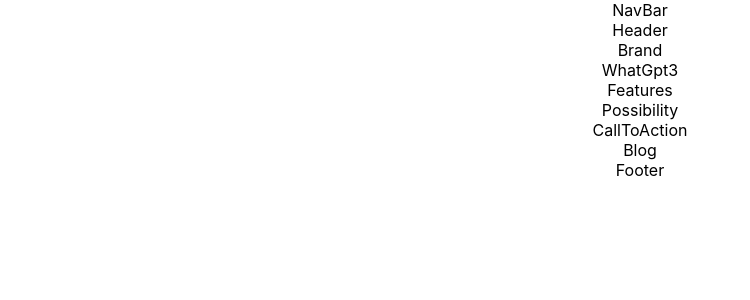
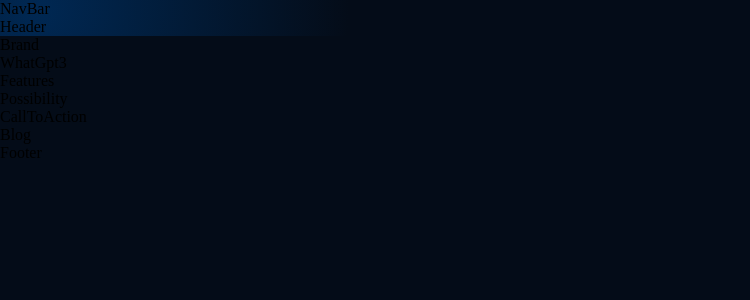
Before and after one commit to Richie1136/gpt3-reactjs, a JavaScript app in the folder gpt3/: page / in a window 1280 px wide. Shown: the top 300 px of the page, without its empty margins (0-750 px from the left). Built offline with nearby package versions, Linux system fonts and the light colour scheme; the HTML template or start-up script is replaced by a standard one.

Commit message:
Adding styling for my application

```diff
--- a/gpt3/src/App.css
+++ b/gpt3/src/App.css
@@ -1,38 +1,54 @@
-.App {
-  text-align: center;
+* {
+  box-sizing: border-box;
+  padding: 0;
+  margin: 0;
+  scroll-behavior: smooth;
 }
 
-.App-logo {
-  height: 40vmin;
-  pointer-events: none;
+body {
+  background: var(--color-bg);
 }
 
-@media (prefers-reduced-motion: no-preference) {
-  .App-logo {
-    animation: App-logo-spin infinite 20s linear;
+a {
+  color: unset;
+  text-decoration: none;
+}
+
+.gradient-bg {
+  background:radial-gradient(circle at 3% 25%, rgba(0, 40, 83, 1) 0%, rgba(4, 12, 24, 1) 25%);
+}
+
+.gradient-text {
+  background: var(--gradient-text);
+  background-clip: text;
+}
+
+.section-padding {
+  padding: 4rem 6rem;
+}
+
+.section-margin {
+  margin: 4rem 6rem;
+}
+
+.scale-up-center {
+  animation: scale-up-center 0.4s cubic-bezier(0.390, 0.575, 0.565, 1.000) both;
+}
+
+@keyframes scale-up-center {
+  0% {
+            transform: scale(0.5);
+  }
+  100% {
+            transform: scale(1);
   }
 }
 
-.App-header {
-  background-color: #282c34;
-  min-height: 100vh;
-  display: flex;
-  flex-direction: column;
-  align-items: center;
-  justify-content: center;
-  font-size: calc(10px + 2vmin);
-  color: white;
-}
-
-.App-link {
-  color: #61dafb;
-}
-
-@keyframes App-logo-spin {
-  from {
-    transform: rotate(0deg);
+@media screen and (max-width: 700px) {
+  .section-padding {
+    padding: 4rem;
   }
-  to {
-    transform: rotate(360deg);
+  .section-margin {
+    margin: 4rem;
   }
 }
--- a/gpt3/src/index.css
+++ b/gpt3/src/index.css
@@ -1,13 +1,14 @@
-body {
-  margin: 0;
-  font-family: -apple-system, BlinkMacSystemFont, 'Segoe UI', 'Roboto', 'Oxygen',
-    'Ubuntu', 'Cantarell', 'Fira Sans', 'Droid Sans', 'Helvetica Neue',
-    sans-serif;
-  -webkit-font-smoothing: antialiased;
-  -moz-osx-font-smoothing: grayscale;
+@import url('https://fonts.googleapis.com/css2?family=Manrope:wght@200;300;400;500;600;700;800&display=swap');
+
+:root {
+  --font-family: 'Manrope', sans-serif;
+
+  --gradient-text: linear-gradient(89.97deg, #AE67FA 1.84%, #F49867 102.67%);
+  --gradient-bar: linear-gradient(103.22deg, #AE67FA -13.86%, #F49867 99.55%);
+
+  --color-bg: #040C18;
+  --color-footer : #031B34;
+  --color-blog: #042c54;
+  --color-text: #81AFDD;
+  --color-subtext: #FF8A71;
 }
-
-code {
-  font-family: source-code-pro, Menlo, Monaco, Consolas, 'Courier New',
-    monospace;
-}
```
